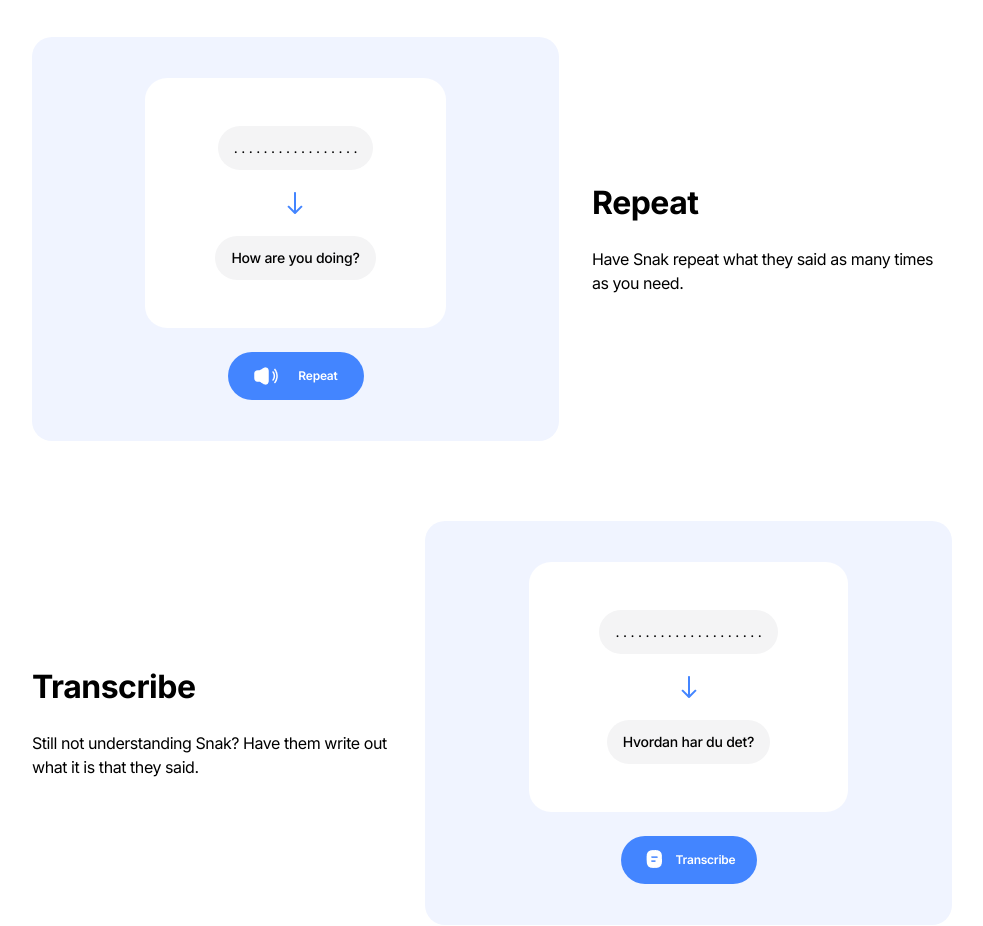
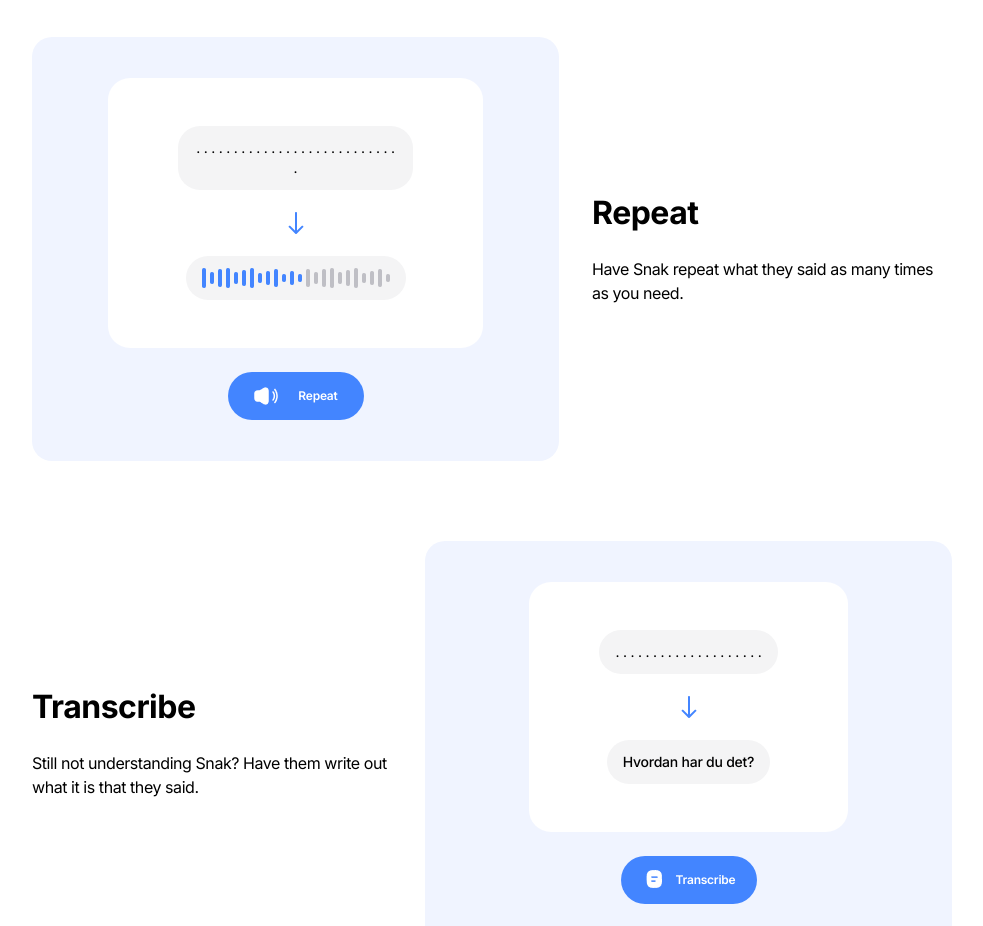
Before and after one commit to Sidejar/snak-marketing, a Gatsby site: page / in a window 1280 px wide. Shown: the part 1440-2366 px from the top of the page, without its empty margins (148-1131 px from the left). Built offline with nearby package versions, Linux system fonts and the light colour scheme; Gatsby itself is replaced by a stand-in of ours.

Commit message:
add audio message logo

```diff
--- a/src/components/Home/snackVoice.js
+++ b/src/components/Home/snackVoice.js
@@ -38,10 +38,10 @@
         <Voice
           className=""
           icon1=""
-          text1=". . . . . . . . . . . . . . . . ."
+          text1=". . . . . . . . . . . . . . . . . . . . . . . . . . . ."
           downArrowIcon={DownArrowIcon}
           icon2=""
-          text2="How are you doing?"
+          audioMessage
           bg
           onClick=""
           type=""
--- a/src/components/SnackVoice/index.js
+++ b/src/components/SnackVoice/index.js
@@ -1,6 +1,9 @@
 import React from "react"
+
+import Button from "../../utils/Button"
+
+import AudioMessage from "../../assets/images/audio-msg.png"
 import Dot from "../../assets/images/orangeDot.svg"
-import Button from "../../utils/Button"
 
 const Voice = ({
   className,
@@ -12,6 +15,7 @@
   buttonStyling,
   cta,
   recordButton,
+  audioMessage,
   type,
   disabled,
   bg,
@@ -67,6 +71,10 @@
               icon={buttonIcon}
               text={buttonText}
             />
+          ) : audioMessage ? (
+            <p className="p-medium py-3 px-4 rounded-[22px] bg-bgGrey1">
+              <img src={AudioMessage} alt="logo" />
+            </p>
           ) : (
             <p className="p-medium py-3 px-4 rounded-[22px] bg-bgGrey1">
               {text2}
```
Also changed, not shown: src/assets/images/audio-msg.png (added).
